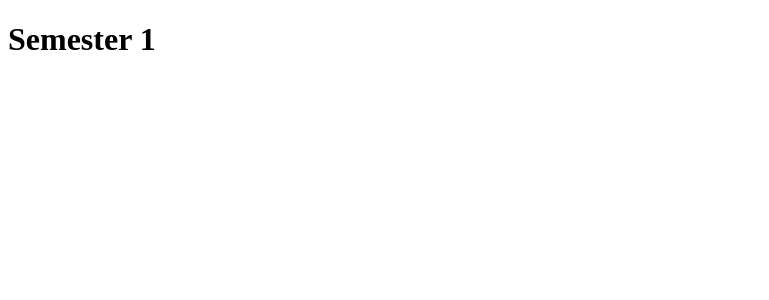
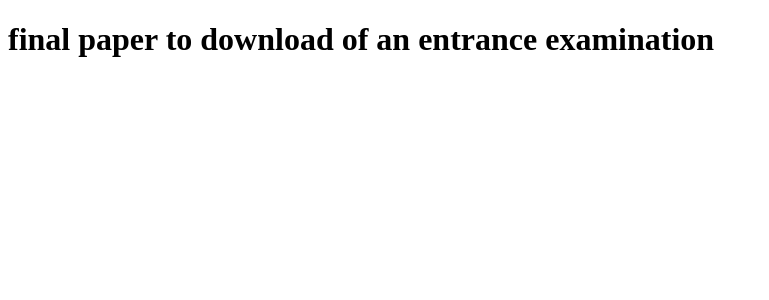
Before and after one commit to deepak2837/medgloss_official, a Next.js app: page /examinations/1/1 in a window 1280 px wide. Shown: the top 300 px of the page, without its empty margins (0-769 px from the left). Built offline with nearby package versions, Linux system fonts and the light colour scheme.

Commit message:
"fixed examination routes"

```diff
--- a/components/SearchByExaminationType.js
+++ b/components/SearchByExaminationType.js
@@ -47,7 +47,7 @@ export default function SemesterPaperPage() {
   const [selectedExam, setSelectedExam] = useState(null);
 
   const handleExamClick = (link) => {
-    router.push(link); // Navigate to the specified link
+    router.push(`examinations/${link}`); // Navigate to the specified link
   };
 
   return (
--- a/components/SearchByUniversity.js
+++ b/components/SearchByUniversity.js
@@ -44,7 +44,7 @@ export default function SearchBar() {
         .replace(/,/g, '') // Remove commas
         .replace(/\s+/g, '-') // Replace spaces with dashes
         .toLowerCase(); // Convert to lowercase
-      router.push(`/${encodeURIComponent(collegeNameWithDashes)}`);
+      router.push(`/university/${encodeURIComponent(collegeNameWithDashes)}`);
     }
   };
 
--- a/components/UniversityPaper.js
+++ b/components/UniversityPaper.js
@@ -105,7 +105,7 @@ export default function SearchBar() {
     console.log(result)
     // const { universityCode, courseName, paper } = result;
     // console.log(universityCode, courseName, paper )
-    router.push(`/${result.universityCode}/${result.courseName}/${result.paper.year}/${result.paper.semester}`);
+    router.push(`${result.universityCode}/${result.courseName}/${result.paper.year}/${result.paper.semester}`);
   };
 
 
--- /dev/null
+++ b/pages/examinations/[examinationname]/[year]/index.js
@@ -0,0 +1,105 @@
+import { useRouter } from 'next/router';
+
+export default function SemesterPaperPage() {
+  const router = useRouter();
+
+  // Mock data (replace with your actual data)
+  const universityData = [
+    {
+      "universityCode": "all-india-institute-of-medical-sciences-new-delhi",
+      "courses": [
+        {
+          "courseName": "Medicine",
+          "previousYearPapers": [
+            {
+              "year": 2023,
+              "semester": "Fall",
+              "pdfLink": "https://example.com/papers/medicine_2023_fall.pdf"
+            },
+            {
+              "year": 2023,
+              "semester": "Spring",
+              "pdfLink": "https://example.com/papers/medicine_2023_spring.pdf"
+            }
+          ]
+        },
+        {
+          "courseName": "Biology",
+          "previousYearPapers": [
+            {
+              "year": 2022,
+              "semester": "Fall",
+              "pdfLink": "https://example.com/papers/biology_2022_fall.pdf"
+            },
+            {
+              "year": 2021,
+              "semester": "Spring",
+              "pdfLink": "https://www.bahamasmaritime.com/wp-content/uploads/2023/05/YN004-Large-Private-Yachts-LPY-v1.4.pdf"
+            }
+          ]
+        }
+      ]
+    },
+    {
+      "universityCode": "all-india-institute-of-medical-sciences-new-delhi",
+      "courses": [
+        {
+          "courseName": "Surgery",
+          "previousYearPapers": [
+            {
+              "year": 2023,
+              "semester": "Spring",
+              "pdfLink": "https://example.com/papers/surgery_2023_spring.pdf"
+            },
+            {
+              "year": 2022,
+              "semester": "Fall",
+              "pdfLink": "https://example.com/papers/surgery_2022_fall.pdf"
+            }
+          ]
+        },
+        {
+          "courseName": "Anatomy",
+          "previousYearPapers": [
+            {
+              "year": 2022,
+              "semester": "Spring",
+              "pdfLink": "https://example.com/papers/anatomy_2022_spring.pdf"
+            },
+            {
+              "year": 2021,
+              "semester": "Fall",
+              "pdfLink": "https://example.com/papers/anatomy_2021_fall.pdf"
+            }
+          ]
+        }
+      ]
+    }
+  ];
+
+  const { universityName, courseName, year, term } = router.query;
+
+  // Find the paper's PDF link based on the route parameters
+  const paper = universityData.find(u => u.universityCode === universityName)?.courses
+    .find(c => c.courseName === courseName)?.previousYearPapers
+    .find(p => p.year === parseInt(year) && p.semester === term);
+
+  const handleDownload = () => {
+    if (paper) {
+      window.open(paper.pdfLink, '_blank');
+    }
+  };
+
+  return (
+    <div>
+      <h1>final paper to download of an entrance examination </h1>
+      {/* {paper && (
+        <div>
+          <button onClick={handleDownload}>Download Paper</button>
+          <br />
+          <iframe src={paper.pdfLink} width="100%" height="600px"></iframe>
+        </div>
+      )} */}
+    </div>
+  );
+}
--- a/pages/[universityName]/index.js
+++ b/pages/university/[universityName]/index.js
@@ -1,6 +1,6 @@
 import React from 'react';
-import Layout from '../../components/Layout.js';
-import UniversityPaper from '../../components/UniversityPaper.js';
+import Layout from '../../../components/Layout.js';
+import UniversityPaper from '../../../components/UniversityPaper.js';
 
 const UniversityPaperpage = () => {
     return (
```
Also changed, not shown: pages/examinations/[examinationname]/index.js (added, +8 -0 lines), pages/university/[universityName]/[courseName]/[year]/[term]/index.js (renamed from pages/[universityName]/[courseName]/[year]/[term]/index.js), pages/university/[universityName]/[courseName]/[year]/index.js (renamed from pages/[universityName]/[courseName]/[year]/index.js), pages/university/[universityName]/[courseName]/index.js (renamed from pages/[universityName]/[courseName]/index.js).
